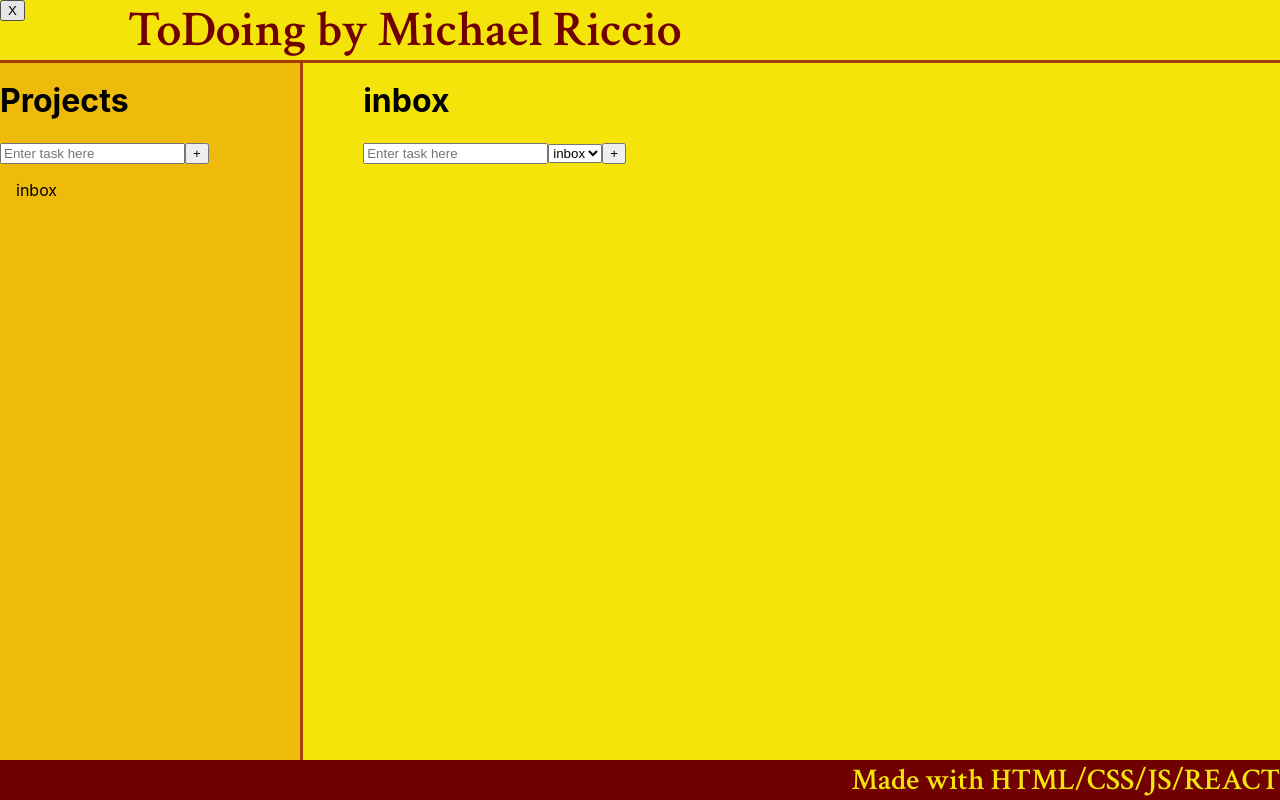
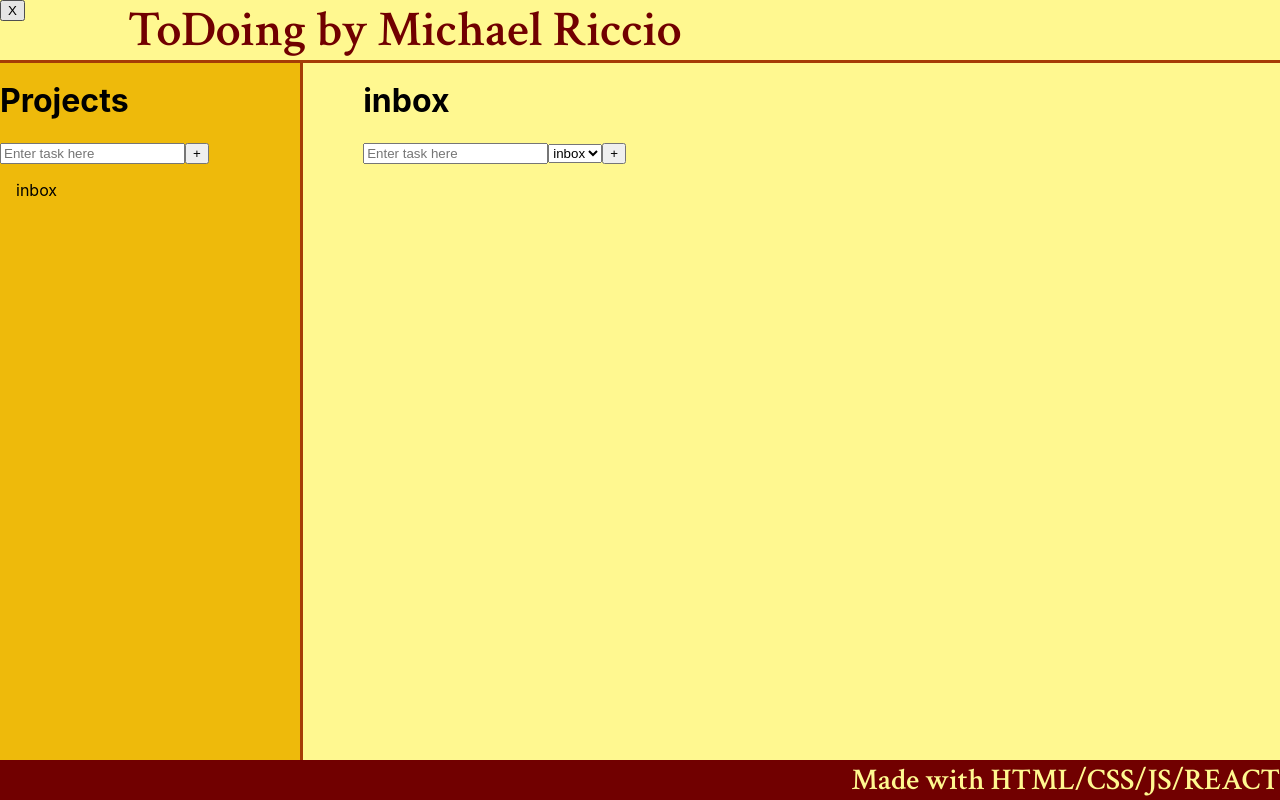
Before and after one commit to michaelriccio/ToDoing-React-App, a React (Create React App) app in the folder project-folder/: page / in a window 1280 px wide. Built offline with nearby package versions, Linux system fonts and the light colour scheme.

Commit message:
Changing color

```diff
--- a/project-folder/src/App.css
+++ b/project-folder/src/App.css
@@ -4,7 +4,7 @@ html {
   --burnt:#A63C06;
   --orange:#C36F09;
   --tan:#EEBA0B;
-  --yellow:#F4E409;
+  --yellow:#fff890;
   --headText: 'Crimson Text', serif;
   --bodyText: ''
 ;
--- a/project-folder/src/App.scss
+++ b/project-folder/src/App.scss
@@ -3,7 +3,7 @@ html{
     --burnt:#A63C06;
     --orange:#C36F09;
     --tan:#EEBA0B;
-    --yellow:#F4E409;
+    --yellow:#fff890;
     @import url('https://fonts.googleapis.com/css2?family=Crimson+Text:wght@600&display=swap');
     --headText: 'Crimson Text', serif;
     --bodyText: ''
```
